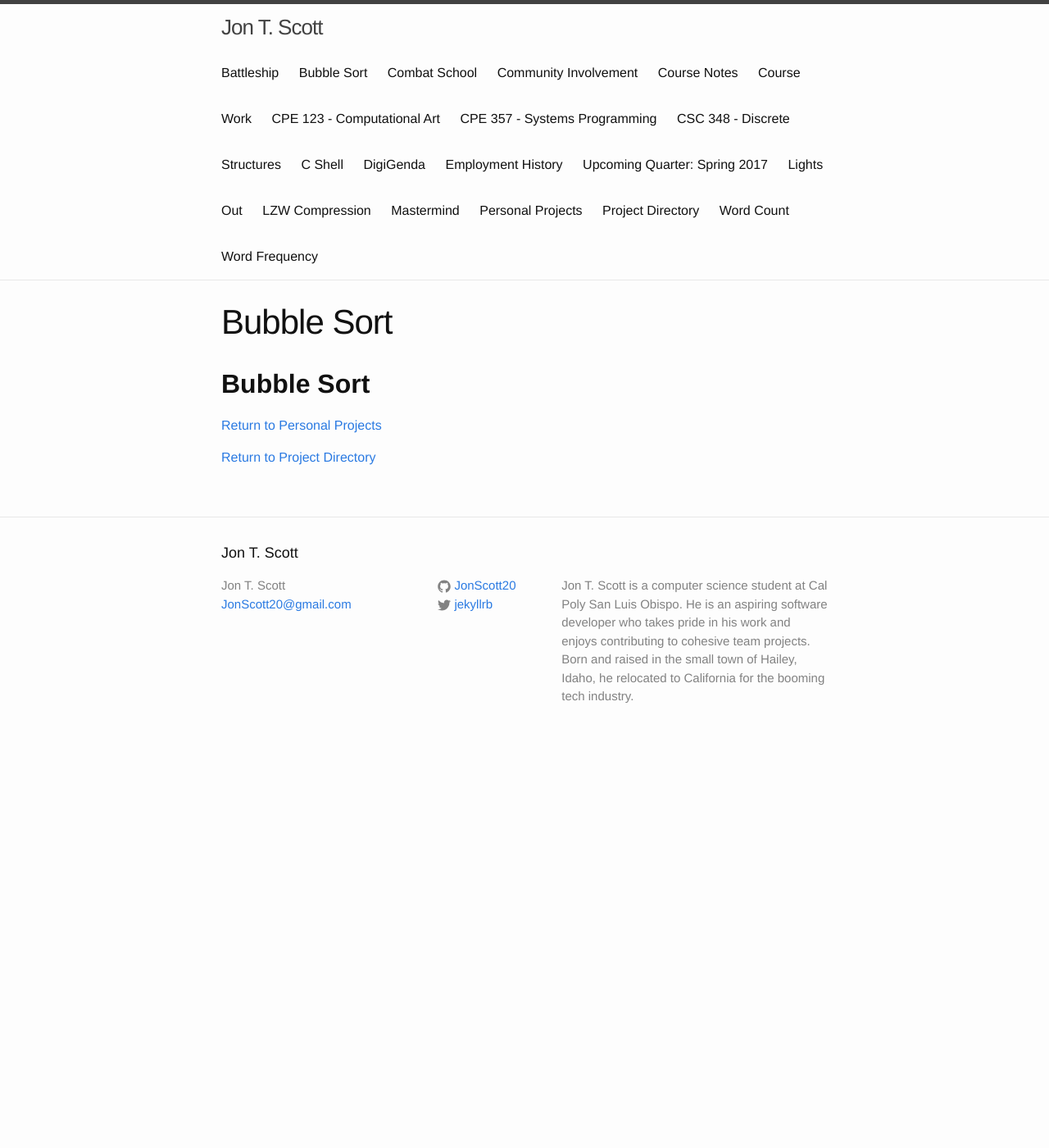
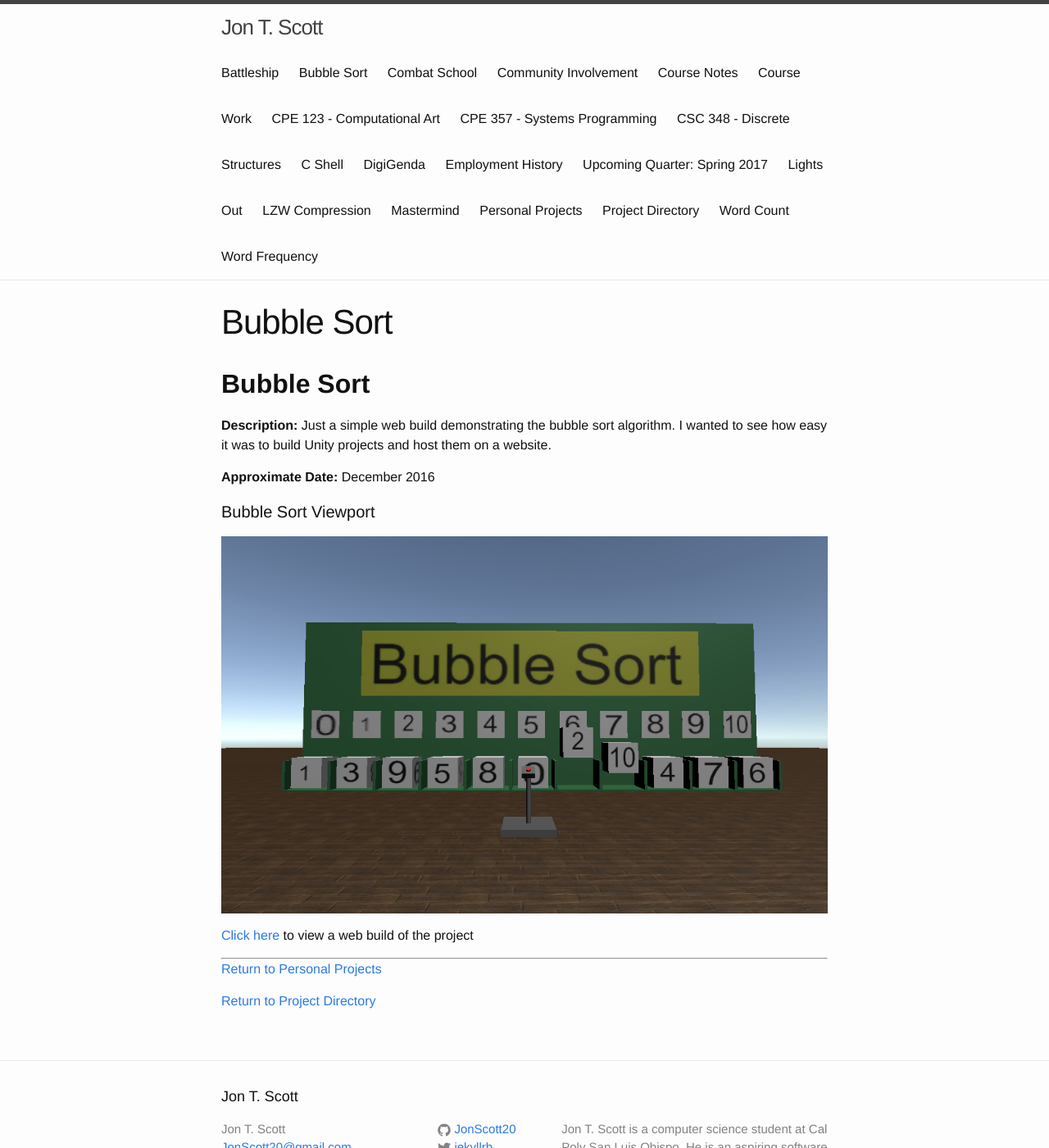
Before and after one commit to JonScott20/JonScott20.github.io, a Jekyll site: the page built from projects/bubblesort.md, in a window 1280 px wide and 1400 px high. Shown: the whole window at 82% size. Built offline with Jekyll 4.4.1, drawn with Linux system fonts in a browser that asks for light colours; our own code applies the rules of GitHub Pages for plain Markdown files.

Commit message:
Update bubblesort.md

```diff
--- a/projects/bubblesort.md
+++ b/projects/bubblesort.md
@@ -1,11 +1,23 @@
 ---
 layout: page
-permalink: bubblesort
+permalink: bubble_sort
 ---
 
 **Bubble Sort**
 --------------
 
+**Description:** Just a simple web build demonstrating the bubble sort algorithm. I wanted to see how easy it was to build Unity projects and host them on a website.
+
+**Approximate Date:** December 2016
+
+#### Bubble Sort Viewport
+
+![BubbleSort](https://jonscott20.github.io/Files/Images/BubbleSort.png)
+
+[Click here](https://jonscott20.github.io/Bubble_Sort/BubbleSort) to view a web build of the project
+
+----------
+
 [Return to Personal Projects](https://jonscott20.github.io/personal_projects/)
 
 [Return to Project Directory](https://jonscott20.github.io/project_directory/)
```
